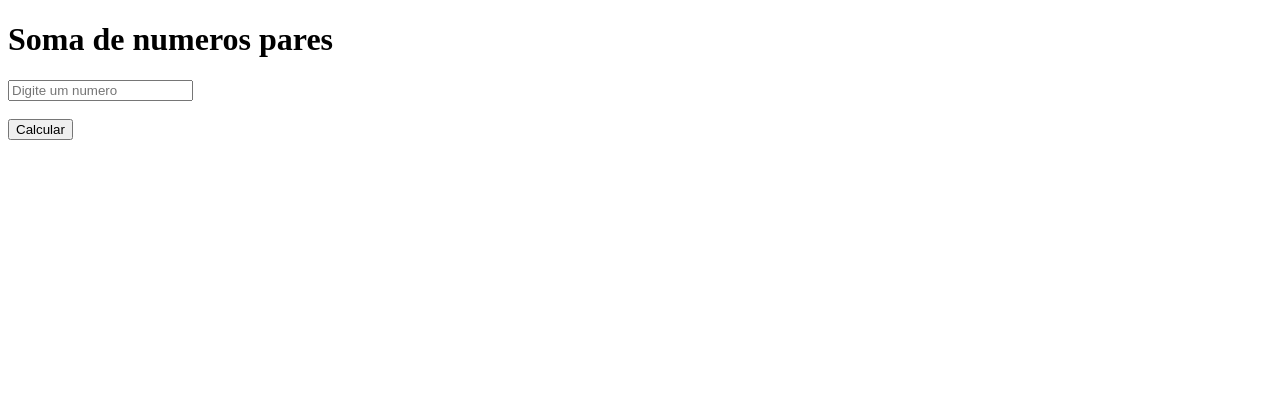
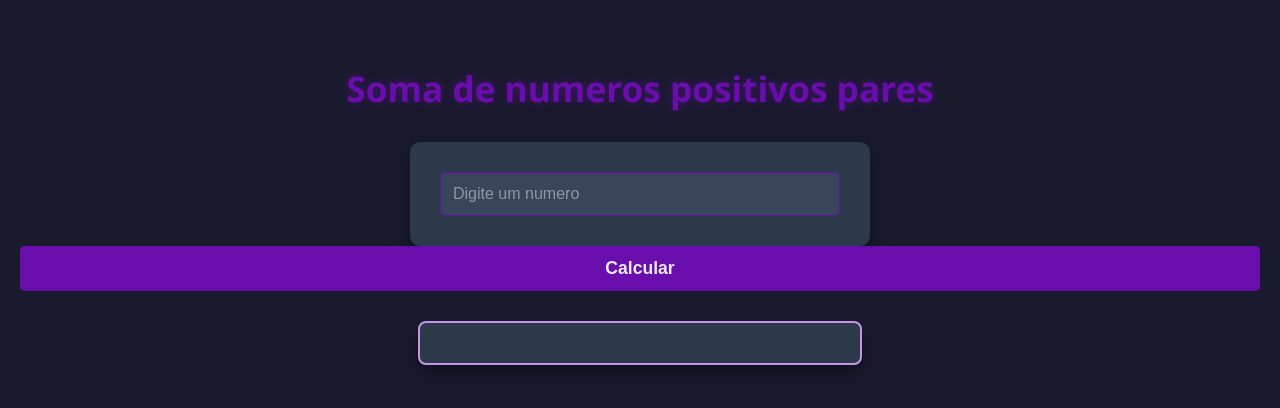
Before and after one commit to MatheusRyans/somaNumerosPares, a plain HTML site: page index.html in a window 1280 px wide. Drawn offline with Linux system fonts and the light colour scheme.

Commit message:
css com IA

```diff
--- a/index.html
+++ b/index.html
@@ -10,7 +10,7 @@
 
 <body>
 
-    <h1>Soma de numeros pares</h1>
+    <h1>Soma de numeros positivos pares</h1>
 
     <div><input type="number" class="input" id="inputNumber" placeholder="Digite um numero"></div>
     <br>
@@ -36,7 +36,7 @@
             let resultado = 0;
 
 
-            if (inputNumber == 0 || inputNumber == "") {
+            if (inputNumber <= 0 || isNaN(inputNumber)) {
                 alert("Por favor, insira um número válido.");
                 document.getElementById("resultado").innerHTML = ""
                 return;
--- a/style.css
+++ b/style.css
@@ -0,0 +1,118 @@
+/* ========================================= */
+/* Paleta Dark Mode (Fundo Escuro e Lilás) */
+/* ========================================= */
+:root {
+    --color-dark-bg: #1A1A2E;     /* Fundo Roxo Escuro Profundo */
+    --color-block-bg: #2C394B;    /* Fundo dos Blocos (Input/Resultado) */
+    --color-primary: #6A0DAD;     /* Roxo Vivo / Íris (Botões, Destaque) */
+    --color-secondary: #C792EA;   /* Lilás Claro (Texto Principal, Hover) */
+    --color-text-light: #EAEAEA;  /* Texto Claro Suave */
+}
+
+/* ========================================= */
+/* ESTILOS GERAIS */
+/* ========================================= */
+body {
+    background-color: var(--color-dark-bg);
+    color: var(--color-text-light);
+    font-family: 'Segoe UI', Tahoma, Geneva, Verdana, sans-serif;
+    display: flex;
+    flex-direction: column;
+    align-items: center;
+    padding: 40px 20px;
+    margin: 0;
+    min-height: 100vh;
+}
+
+h1 {
+    color: var(--color-primary);
+    text-align: center;
+    margin-bottom: 30px;
+    font-size: 2.2em;
+    text-shadow: 0 0 10px rgba(106, 13, 173, 0.5); /* Sombra sutil de lilás */
+}
+
+/* ========================================= */
+/* CONTAINER / INPUT */
+/* ========================================= */
+/* Estilizando o DIV que contém o input e o botão para agrupamento */
+body > div {
+    display: flex;
+    flex-direction: column;
+    align-items: center;
+    padding: 30px;
+    background-color: var(--color-block-bg);
+    border-radius: 10px;
+    box-shadow: 0 8px 20px rgba(0, 0, 0, 0.4);
+    gap: 15px;
+    width: 90%;
+    max-width: 400px;
+}
+
+/* Estilo do Input de Número */
+.input {
+    padding: 12px;
+    border-radius: 5px;
+    border: 1px solid var(--color-primary);
+    background-color: #38455a; /* Mais escuro que o bloco para contraste */
+    color: var(--color-text-light);
+    font-size: 1em;
+    width: 100%;
+    box-sizing: border-box; /* Inclui padding e borda na largura total */
+}
+
+/* Estilo do Placeholder */
+.input::placeholder {
+    color: rgba(234, 234, 234, 0.5);
+}
+
+/* A linha <br> no HTML é substituída por um GAP no DIV, mas se mantida: */
+br {
+    display: none;
+}
+
+/* ========================================= */
+/* BOTÃO */
+/* ========================================= */
+.button {
+    background-color: var(--color-primary);
+    color: var(--color-text-light);
+    font-weight: bold;
+    padding: 12px 25px;
+    border: none;
+    border-radius: 5px;
+    cursor: pointer;
+    font-size: 1.1em;
+    transition: background-color 0.3s ease, transform 0.1s;
+    width: 100%;
+}
+
+.button:hover {
+    background-color: #7d2ae8; /* Um tom um pouco mais claro de roxo no hover */
+    transform: translateY(-2px); /* Efeito sutil de elevação */
+}
+
+.button:active {
+    transform: translateY(0);
+}
+
+/* ========================================= */
+/* ÁREA DE RESULTADO */
+/* ========================================= */
+.resultado {
+    margin-top: 30px;
+    padding: 20px;
+    background-color: var(--color-block-bg);
+    border: 2px solid var(--color-secondary); /* Borda Lilás Suave */
+    border-radius: 8px;
+    min-width: 250px;
+    text-align: center;
+    font-size: 1.2em;
+    color: var(--color-text-light);
+}
+
+/* Destaque o número do resultado final */
+.resultado strong {
+    color: var(--color-secondary);
+    font-size: 1.3em;
+}
```
